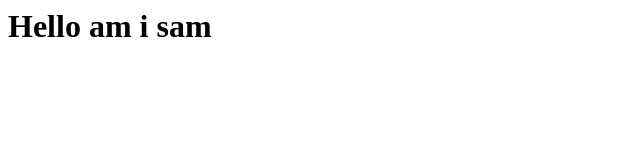
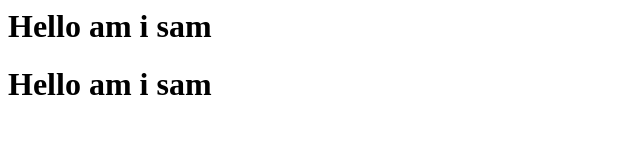
Before and after one commit to sanjayPatel84/Mytest, a plain HTML site: page Index.html in a window 1280 px wide. Shown: the whole page, without its empty margins (0-640 px from the left). Drawn offline with Linux system fonts and the light colour scheme.

Commit message:
sencond commit

```diff
--- a/Index.html
+++ b/Index.html
@@ -1,5 +1,6 @@
 <html>
 <body>
 <h1>Hello am i sam</h1>
+<h1>Hello am i sam</h1>
 </body>
 <html>
```
